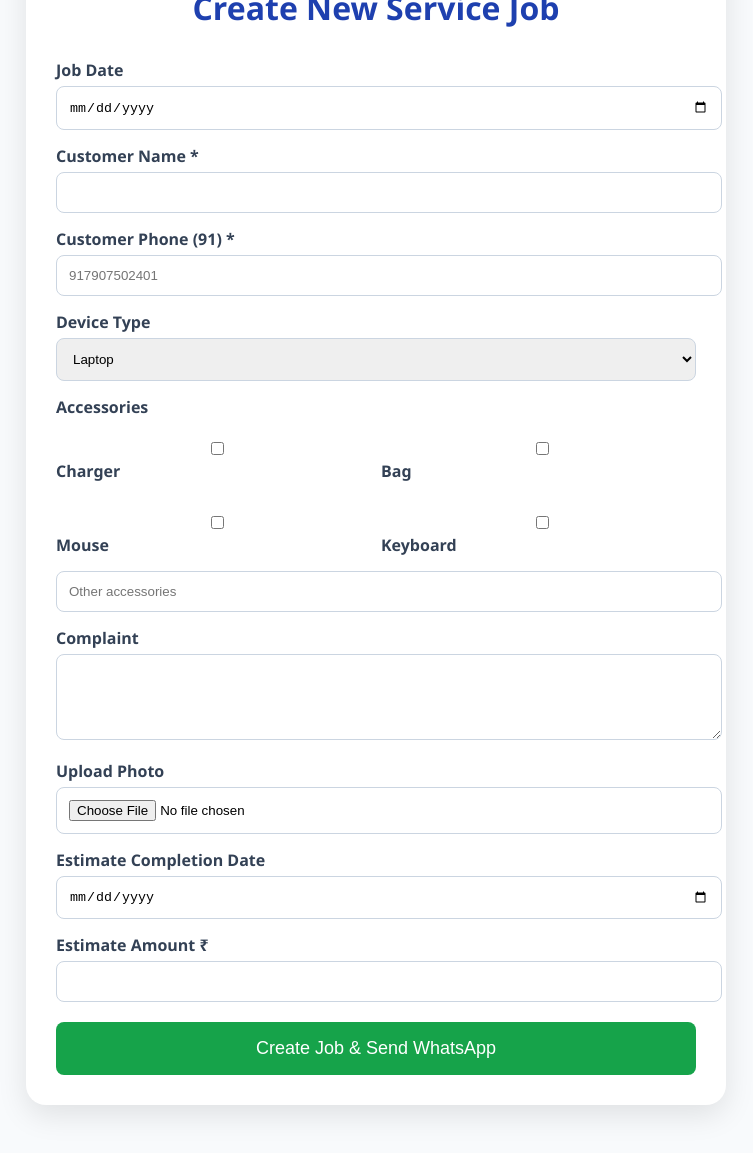
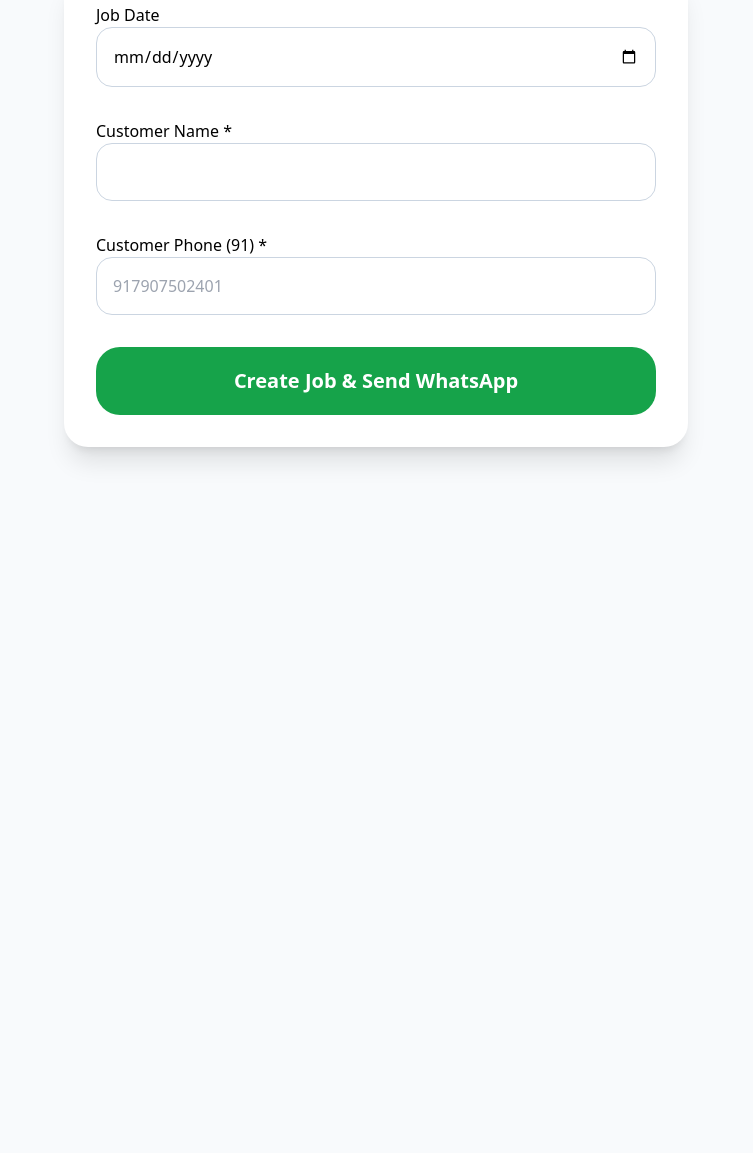
Before and after one commit to SreeSasthaComputers/sreesasthacomputers, a plain HTML site: page create.html in a window 1280 px wide. Shown: the part 125-1278 px from the top of the page, without its empty margins (264-1017 px from the left). After the commit the page ends 800 px from the top, so only its background shows below. Drawn offline with nearby package versions, Linux system fonts and the light colour scheme.

Commit message:
Update create.html

```diff
--- a/create.html
+++ b/create.html
@@ -3,48 +3,23 @@
 <head>
   <meta charset="UTF-8">
   <meta name="viewport" content="width=device-width, initial-scale=1.0">
-  <title>Create New Job</title>
-  <link rel="stylesheet" href="https://cdnjs.cloudflare.com/ajax/libs/font-awesome/6.5.1/css/all.min.css">
-  <style>
-    body { font-family: 'Segoe UI', sans-serif; background: #f8fafc; margin: 0; }
-    .container { max-width: 700px; margin: 40px auto; padding: 20px; }
-    .card { background: white; padding: 30px; border-radius: 20px; box-shadow: 0 10px 30px rgba(0,0,0,0.1); }
-    label { display: block; margin: 15px 0 5px; font-weight: 600; color: #334155; }
-    input, select, textarea { width: 100%; padding: 12px; border: 1px solid #cbd5e1; border-radius: 8px; }
-    button { width: 100%; padding: 16px; background: #16a34a; color: white; border: none; border-radius: 8px; font-size: 18px; margin-top: 20px; cursor: pointer; }
-  </style>
+  <title>Create New Job - Sree Sastha Computers</title>
+  <script src="https://cdn.tailwindcss.com"></script>
 </head>
-<body>
-  <div class="container">
-    <div class="card">
-      <h1 style="text-align:center; color:#1e40af; margin-bottom:30px;">Create New Service Job</h1>
+<body class="bg-slate-50">
+  <div class="max-w-2xl mx-auto p-6">
+    <h1 class="text-4xl font-bold text-center mb-8">Create New Service Job</h1>
 
-      <label>Job Date</label><input id="date" type="date">
-      <label>Customer Name *</label><input id="name" type="text">
-      <label>Customer Phone (91) *</label><input id="phone" type="text" placeholder="917907502401">
-      <label>Device Type</label>
-      <select id="device">
-        <option>Laptop</option>
-        <option>Desktop PC</option>
-        <option>Printer</option>
-        <option>Other</option>
-      </select>
+    <div class="bg-white rounded-3xl shadow-xl p-8 space-y-8">
+      <!-- Your form fields here (same as before) -->
+      <div><label>Job Date</label><input id="date" type="date" class="w-full p-4 border border-slate-300 rounded-2xl"></div>
+      <div><label>Customer Name *</label><input id="name" type="text" class="w-full p-4 border border-slate-300 rounded-2xl"></div>
+      <div><label>Customer Phone (91) *</label><input id="phone" type="text" placeholder="917907502401" class="w-full p-4 border border-slate-300 rounded-2xl"></div>
+      <!-- ... other fields ... -->
 
-      <label>Accessories</label>
-      <div style="display:grid; grid-template-columns:1fr 1fr; gap:10px;">
-        <label><input type="checkbox" id="acc1"> Charger</label>
-        <label><input type="checkbox" id="acc2"> Bag</label>
-        <label><input type="checkbox" id="acc3"> Mouse</label>
-        <label><input type="checkbox" id="acc4"> Keyboard</label>
-      </div>
-      <input id="otherAcc" placeholder="Other accessories" style="margin-top:10px;">
-
-      <label>Complaint</label><textarea id="complaint" rows="4"></textarea>
-      <label>Upload Photo</label><input id="photo" type="file" accept="image/*">
-      <label>Estimate Completion Date</label><input id="delivery" type="date">
-      <label>Estimate Amount ₹</label><input id="estimate" type="number">
-
-      <button onclick="submitJob()">Create Job & Send WhatsApp</button>
+      <button onclick="submitJob()" class="w-full bg-green-600 text-white py-5 rounded-3xl font-semibold text-xl">
+        Create Job & Send WhatsApp
+      </button>
     </div>
   </div>
 
@@ -54,35 +29,31 @@
     async function submitJob() {
       const name = document.getElementById('name').value.trim();
       const phone = document.getElementById('phone').value.trim();
+
       if (!name || !phone) return alert("Name and Phone required!");
 
       const formData = new FormData();
       formData.append("orderDate", document.getElementById('date').value);
       formData.append("customerName", name);
       formData.append("phone", phone);
-      formData.append("deviceType", document.getElementById('device').value);
-      formData.append("complaint", document.getElementById('complaint').value);
-      formData.append("estimateCompletion", document.getElementById('delivery').value);
-      formData.append("estimateAmount", document.getElementById('estimate').value || 0);
+      // ... add other fields ...
 
-      let acc = [];
-      if (document.getElementById('acc1').checked) acc.push("Charger");
-      if (document.getElementById('acc2').checked) acc.push("Bag");
-      if (document.getElementById('acc3').checked) acc.push("Mouse");
-      if (document.getElementById('acc4').checked) acc.push("Keyboard");
-      if (document.getElementById('otherAcc').value) acc.push(document.getElementById('otherAcc').value);
-      formData.append("accessories", acc.join(", "));
-
-      const photo = document.getElementById('photo').files[0];
-      if (photo) formData.append("photo", photo);
+      const photoFile = document.getElementById('photo').files[0];
+      if (photoFile) formData.append("photo", photoFile);
 
       try {
-        const response = await fetch(SCRIPT_URL, { method: 'POST', body: formData });
-        const orderID = await response.text();
-        alert(`Job Created!\nOrder ID: ${orderID}`);
-        window.open(`https://wa.me/${phone}?text=${encodeURIComponent(`Hello ${name}, Job ${orderID} registered.`)}`, "_blank");
+        const response = await fetch(SCRIPT_URL, {
+          method: 'POST',
+          body: formData,
+          mode: 'no-cors'   // This helps with CORS
+        });
+
+        alert("Job submitted! Check Google Sheet.");
+        window.open(`https://wa.me/${phone}?text=Job registered`, "_blank");
+
       } catch (err) {
-        alert("Error: " + err.message);
+        console.error(err);
+        alert("Job submitted (check Google Sheet).");
       }
     }
   </script>
```
